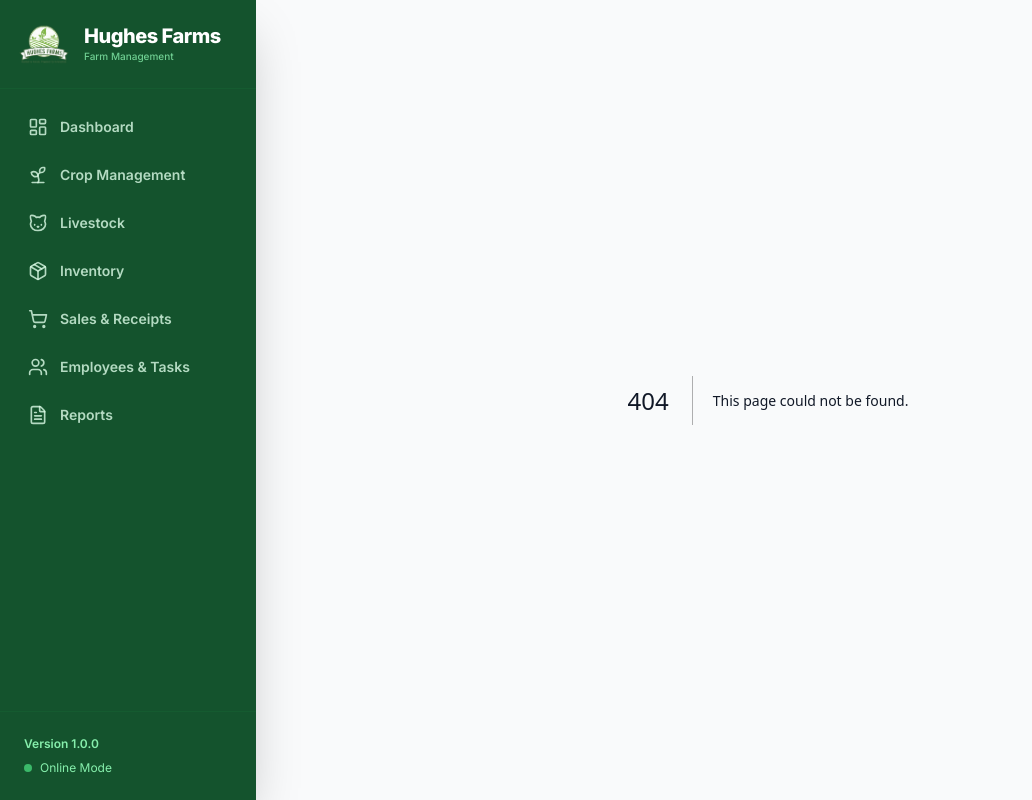
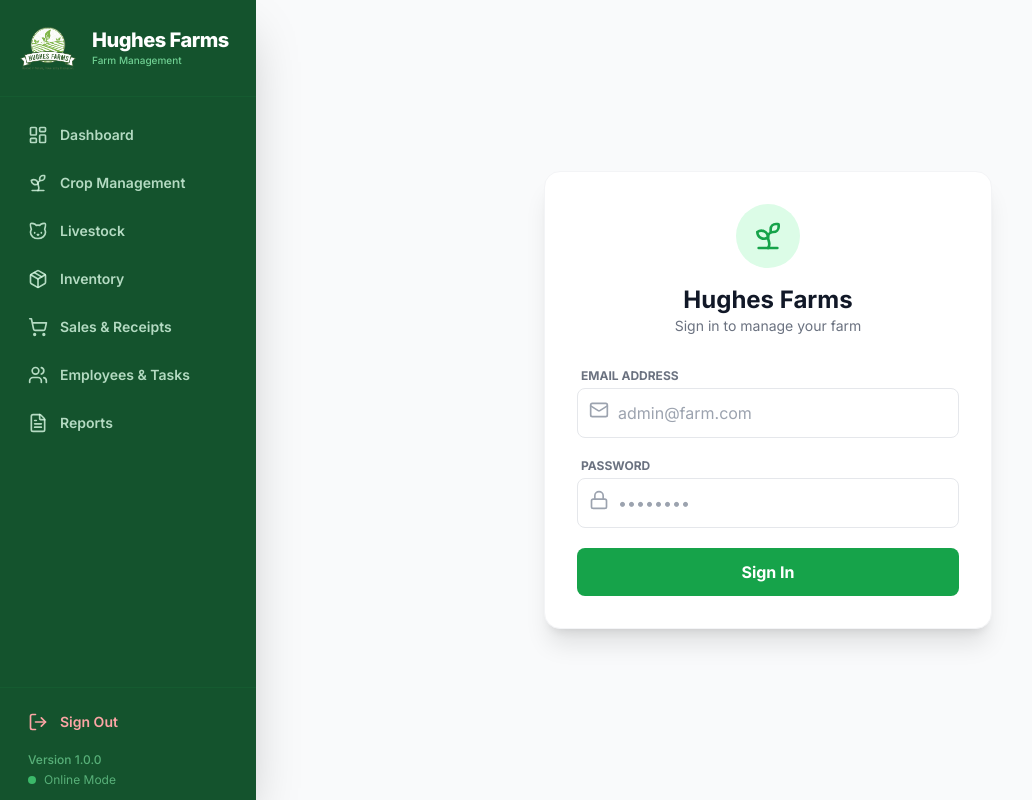
Before and after one commit to pekay23/FarmManagementDashboard, a Next.js app: page /login in a window 1280 px wide. Before the commit this address had no page. Shown: the whole page, without its empty margins (0-1032 px from the left). Built offline with nearby package versions, Linux system fonts and the light colour scheme.

Commit message:
sign in and sgn out functions

```diff
--- /dev/null
+++ b/app/api/auth/[...nextauth]/route.ts
@@ -0,0 +1,47 @@
+import NextAuth from "next-auth";
+import CredentialsProvider from "next-auth/providers/credentials";
+import { compare } from "bcryptjs";
+import { Pool } from 'pg';
+
+const pool = new Pool({ connectionString: process.env.DATABASE_URL });
+
+const handler = NextAuth({
+  session: { strategy: "jwt" },
+  pages: {
+    signIn: '/login', // We will build this custom page next
+  },
+  providers: [
+    CredentialsProvider({
+      name: "Credentials",
+      credentials: {
+        email: { label: "Email", type: "email" },
+        password: { label: "Password", type: "password" }
+      },
+      async authorize(credentials) {
+        if (!credentials?.email || !credentials?.password) return null;
+
+        const client = await pool.connect();
+        try {
+          // 1. Find user
+          const result = await client.query("SELECT * FROM users WHERE email = $1", [credentials.email]);
+          const user = result.rows[0];
+
+          if (!user) return null;
+
+          // 2. Check password (using bcrypt to compare hashed password)
+          // For the very first manual test, if you manually inserted a plain text password in Neon,
+          // you can temporarily use: const isValid = credentials.password === user.password;
+          const isValid = await compare(credentials.password, user.password);
+
+          if (!isValid) return null;
+
+          return { id: user.id, name: user.name, email: user.email };
+        } finally {
+          client.release();
+        }
+      }
+    })
+  ]
+});
+
+export { handler as GET, handler as POST };
--- a/app/layout.tsx
+++ b/app/layout.tsx
@@ -1,4 +1,6 @@
 // app/layout.tsx
+import { signOut } from 'next-auth/react';
+import { LogOut } from 'lucide-react'; // Icon
 import type { Metadata } from "next";
 import { Inter } from "next/font/google";
 import "./globals.css";
--- /dev/null
+++ b/app/login/page.tsx
@@ -0,0 +1,79 @@
+'use client';
+
+import { useState } from 'react';
+import { signIn } from 'next-auth/react';
+import { useRouter } from 'next/navigation';
+import { Sprout, Lock, Mail, Loader2 } from 'lucide-react';
+
+export default function LoginPage() {
+  const router = useRouter();
+  const [loading, setLoading] = useState(false);
+  const [error, setError] = useState('');
+
+  async function handleSubmit(e: any) {
+    e.preventDefault();
+    setLoading(true);
+    setError('');
+
+    const email = e.target.email.value;
+    const password = e.target.password.value;
+
+    const res = await signIn('credentials', {
+      redirect: false,
+      email,
+      password,
+    });
+
+    if (res?.error) {
+      setError('Invalid email or password');
+      setLoading(false);
+    } else {
+      router.push('/'); // Redirect to dashboard on success
+      router.refresh();
+    }
+  }
+
+  return (
+    <div className="min-h-screen flex items-center justify-center bg-gray-50 p-4">
+      <div className="max-w-md w-full bg-white rounded-2xl shadow-xl p-8 border border-gray-100">
+        <div className="text-center mb-8">
+          <div className="bg-green-100 w-16 h-16 rounded-full flex items-center justify-center mx-auto mb-4">
+            <Sprout className="w-8 h-8 text-green-600" />
+          </div>
+          <h1 className="text-2xl font-bold text-gray-900">Hughes Farms</h1>
+          <p className="text-gray-500 text-sm">Sign in to manage your farm</p>
+        </div>
+
+        {error && (
+          <div className="bg-red-50 text-red-600 text-sm p-3 rounded-lg mb-6 text-center font-medium">
+            {error}
+          </div>
+        )}
+
+        <form onSubmit={handleSubmit} className="space-y-5">
+          <div>
+            <label className="block text-xs font-bold text-gray-500 uppercase mb-1 ml-1">Email Address</label>
+            <div className="relative">
+              <Mail className="w-5 h-5 text-gray-400 absolute left-3 top-3" />
+              <input name="email" type="email" required placeholder="admin@farm.com"
+                className="w-full border border-gray-200 pl-10 p-3 rounded-lg outline-none focus:border-green-500 focus:ring-1 focus:ring-green-500 transition-all" />
+            </div>
+          </div>
+
+          <div>
+            <label className="block text-xs font-bold text-gray-500 uppercase mb-1 ml-1">Password</label>
+            <div className="relative">
+              <Lock className="w-5 h-5 text-gray-400 absolute left-3 top-3" />
+              <input name="password" type="password" required placeholder="••••••••"
+                className="w-full border border-gray-200 pl-10 p-3 rounded-lg outline-none focus:border-green-500 focus:ring-1 focus:ring-green-500 transition-all" />
+            </div>
+          </div>
+
+          <button disabled={loading} className="w-full bg-green-600 hover:bg-green-700 text-white font-bold py-3 rounded-lg transition-all flex items-center justify-center">
+            {loading ? <Loader2 className="animate-spin w-5 h-5" /> : "Sign In"}
+          </button>
+        </form>
+      </div>
+    </div>
+  );
+}
--- a/components/Sidebar.tsx
+++ b/components/Sidebar.tsx
@@ -1,9 +1,13 @@
 'use client';
 
 import Link from 'next/link';
-import Image from 'next/image';
 import { usePathname } from 'next/navigation';
-import { LayoutDashboard, Sprout, Cat, Package, ShoppingCart, Users, FileText } from 'lucide-react';
+import { signOut } from 'next-auth/react';
+import {
+  LayoutDashboard, Sprout, Cat, Package, ShoppingCart,
+  Users, FileText, LogOut
+} from 'lucide-react';
+import { logoBase64 } from '@/lib/logo';
 
 const menuItems = [
   { name: 'Dashboard', icon: LayoutDashboard, href: '/' },
@@ -20,15 +24,14 @@ export default function Sidebar() {
 
   return (
     <div className="h-screen w-64 bg-green-900 text-white fixed left-0 top-0 flex flex-col z-50 shadow-2xl">
-      {/* --- BIGGER LOGO --- */}
+      {/* --- LOGO SECTION --- */}
       <div className="p-4 flex items-center space-x-3 border-b border-green-800/50">
-        <div className="w-14 h-14 flex items-center justify-center shrink-0">
-           <Image
-             src="/farmslogo.svg"
-             alt="Hughes Farms Logo"
-             width={56}
-             height={56}
-             className="object-contain"
+        {/* Restored bigger size (w-16 = 64px) and removed background */}
+        <div className="w-16 h-16 flex items-center justify-center shrink-0">
+           <img
+             src={logoBase64}
+             alt="Hughes Farms"
+             className="w-full h-full object-contain"
            />
         </div>
         <div>
@@ -49,11 +52,22 @@ export default function Sidebar() {
         })}
       </nav>
 
-      <div className="p-6 border-t border-green-800/50 text-xs text-green-300">
-        <p className="font-semibold">Version 1.0.0</p>
-        <div className="flex items-center mt-2">
-          <span className="w-2 h-2 bg-green-400 rounded-full mr-2 animate-pulse"></span>
-          Online Mode
+      {/* --- LOGOUT & FOOTER --- */}
+      <div className="p-3 border-t border-green-800/50">
+        <button
+          onClick={() => signOut({ callbackUrl: '/login' })}
+          className="flex w-full items-center space-x-3 px-4 py-3 text-sm font-semibold rounded-lg text-red-300 hover:bg-red-900/30 hover:text-red-200 transition-all duration-200 mb-2"
+        >
+          <LogOut className="w-5 h-5 shrink-0" />
+          <span>Sign Out</span>
+        </button>
+
+        <div className="px-4 text-xs text-green-300/60">
+            <p className="font-medium">Version 1.0.0</p>
+            <div className="flex items-center mt-1">
+                <span className="w-2 h-2 bg-green-400 rounded-full mr-2 animate-pulse"></span>
+                Online Mode
+            </div>
         </div>
       </div>
     </div>
--- /dev/null
+++ b/middleware.ts
@@ -0,0 +1,6 @@
+export { default } from "next-auth/middleware";
+
+export const config = {
+  // Protects all routes EXCEPT login, api, and static files
+  matcher: ["/((?!login|api|_next/static|_next/image|favicon.ico).*)"],
+};
--- a/package.json
+++ b/package.json
@@ -10,11 +10,14 @@
   },
   "dependencies": {
     "@neondatabase/serverless": "^1.0.2",
+    "bcryptjs": "^3.0.3",
     "canvg": "^4.0.3",
     "jspdf": "^4.0.0",
     "jspdf-autotable": "^5.0.7",
     "lucide-react": "^0.562.0",
     "next": "16.1.1",
+    "next-auth": "^4.24.13",
+    "pg": "^8.16.3",
     "react": "19.2.3",
     "react-dom": "19.2.3",
     "recharts": "^3.6.0"
```
Also changed, not shown: 1 other file (tests, documents, lock files or other folders).
